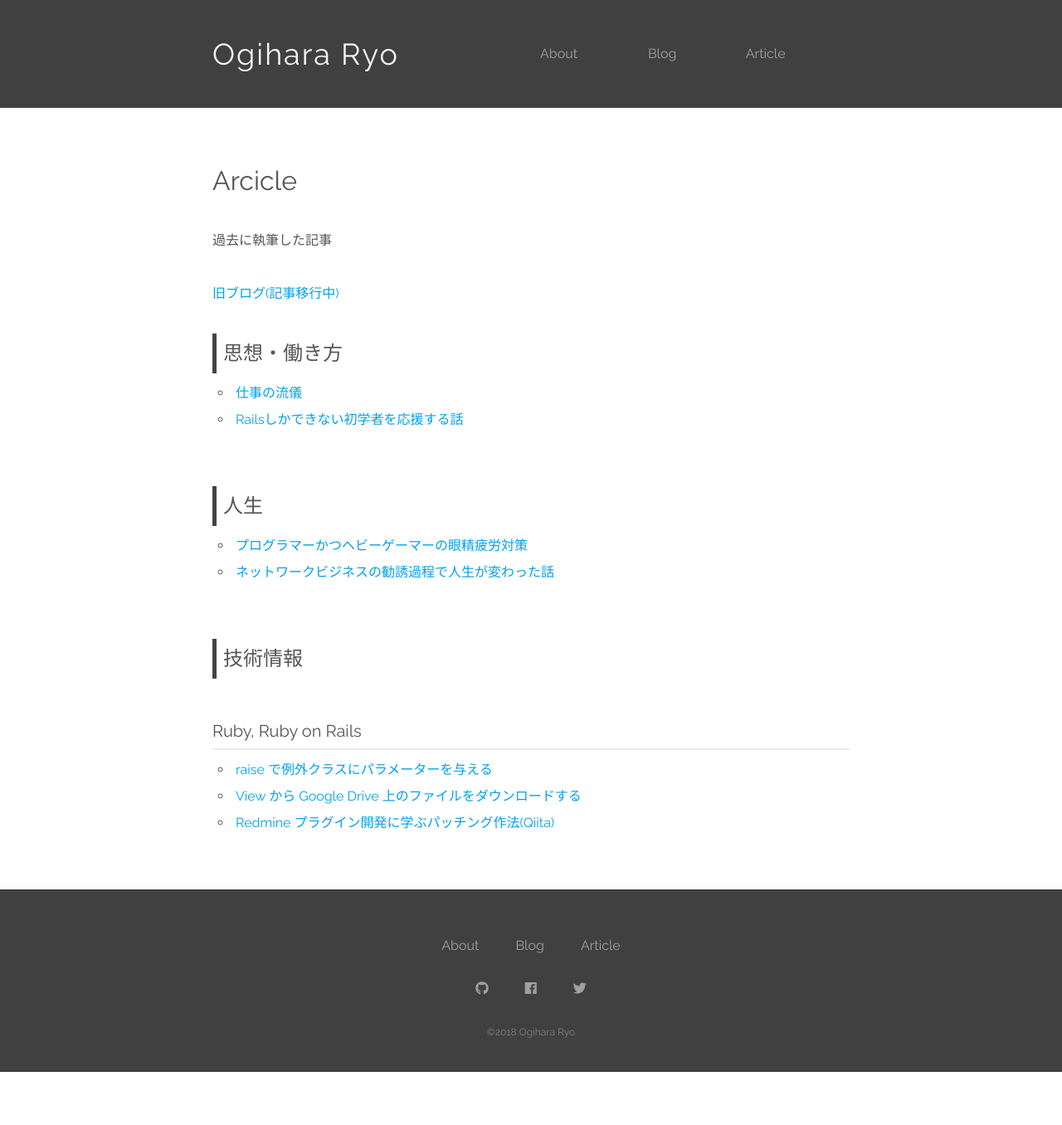
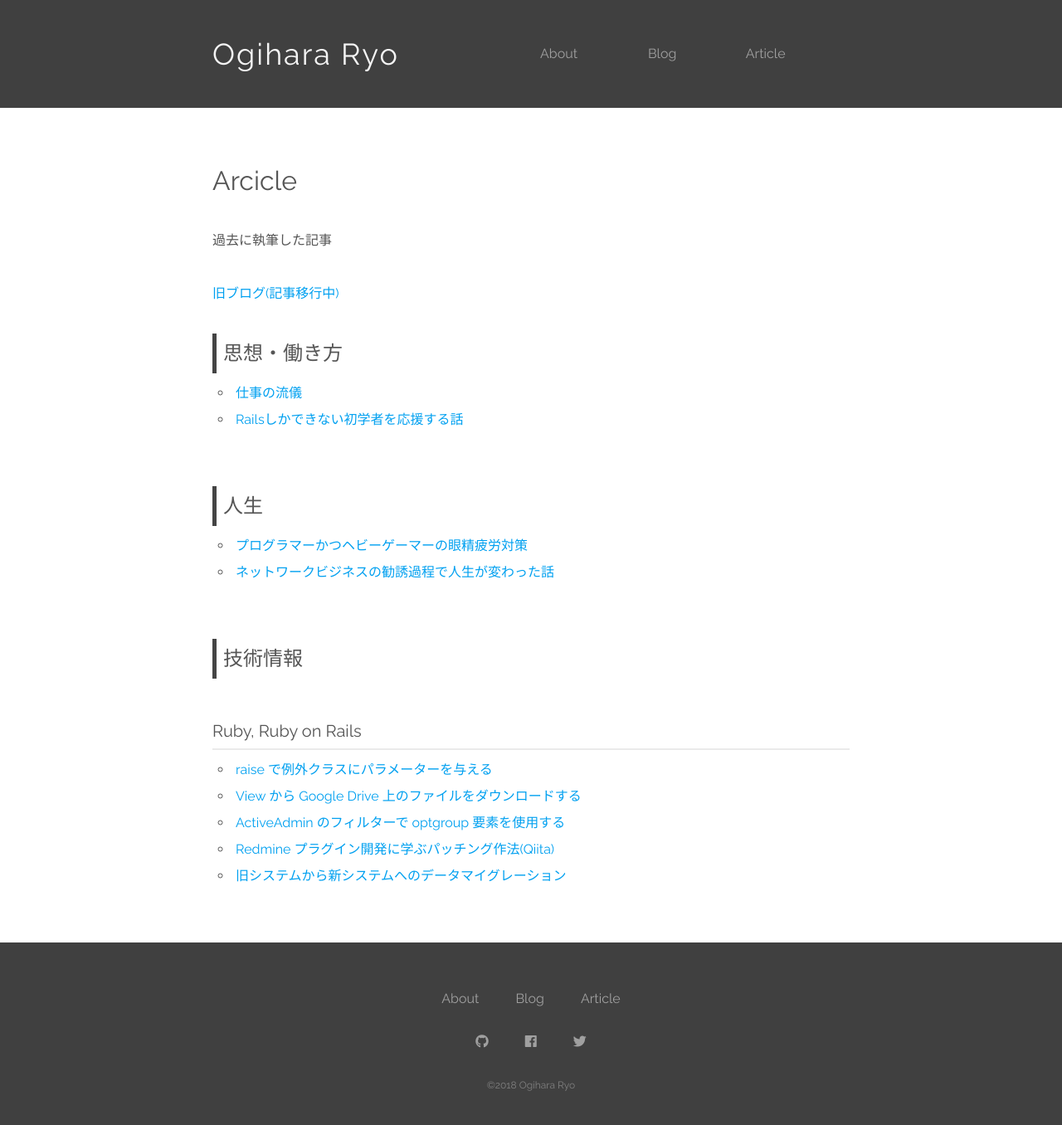
Before and after one commit to ryo-ryukalice/ogihara-ryo.github.io, a Jekyll site: the page built from articles.md, in a window 1280 px wide. Shown: the whole page at 83% size. Built offline with Jekyll 4.4.1, drawn with Linux system fonts in a browser that asks for light colours; nearby versions of some CDN libraries; before the commit the page ends 1292 px from its top, so only the background shows below that.

Commit message:
Update articles

```diff
--- a/articles.md
+++ b/articles.md
@@ -26,4 +26,6 @@ permalink: /articles
 
 - [raise で例外クラスにパラメーターを与える]({% post_url 2017-02-10-pass-parameter-to-raise %})
 - [View から Google Drive 上のファイルをダウンロードする]({% post_url 2018-05-31-download-from-google-drive %})
+- [ActiveAdmin のフィルターで optgroup 要素を使用する]({% post_url 2018-10-29-use-optgroup-for-activeadmin-filter %})
 - [Redmine プラグイン開発に学ぶパッチング作法(Qiita)](https://qiita.com/OgiharaRyo/items/b2ed27d886548fed8864)
+- [旧システムから新システムへのデータマイグレーション](https://qiita.com/OgiharaRyo/items/cf7a288e16d3436264d9)
```
